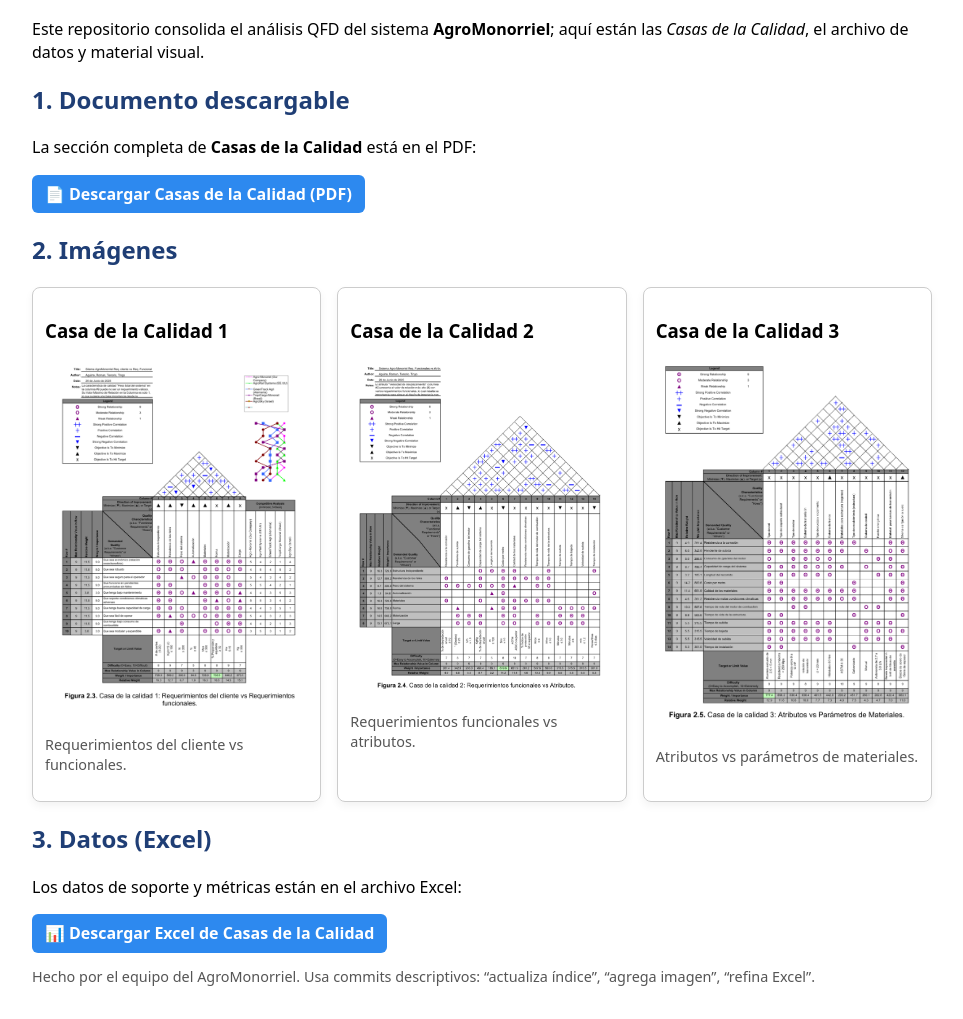
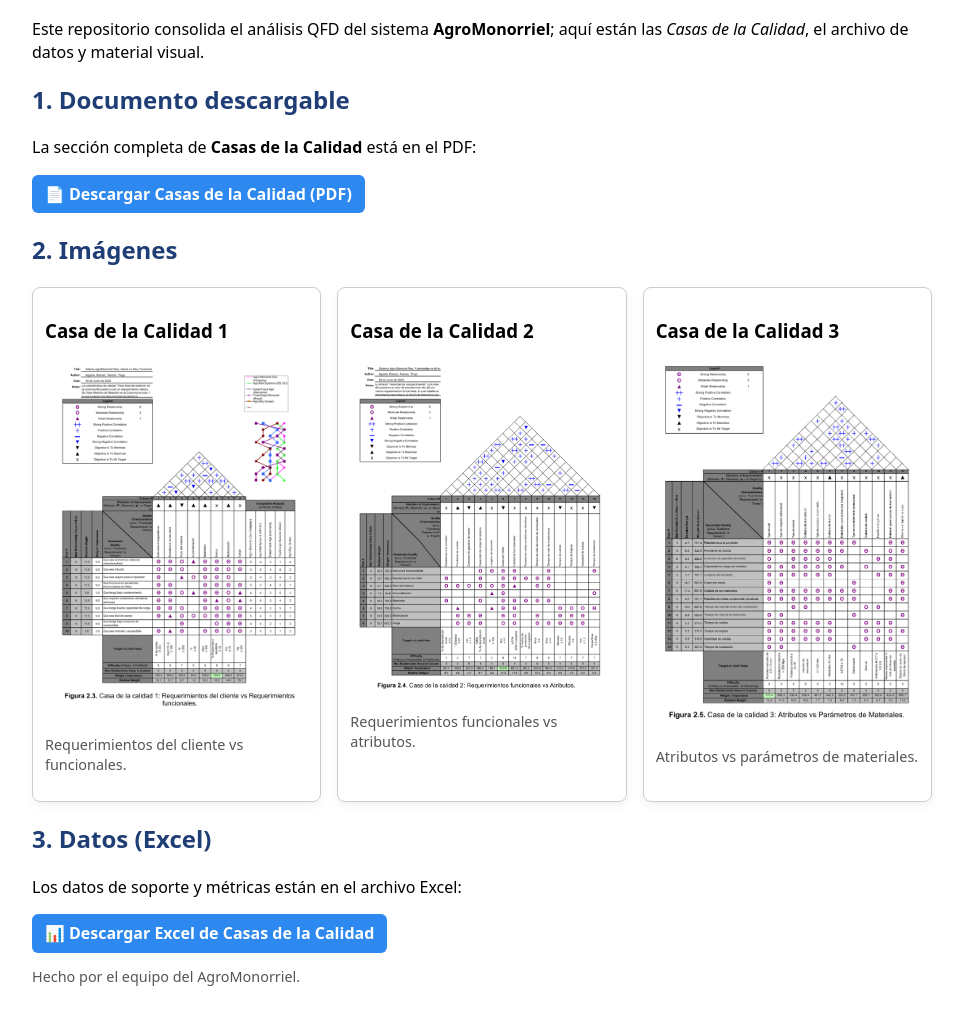
Before and after one commit to Alejoct332/CASAS-DE-LA-CALIDAD-PROYECTO-AGROMONORRIEL, a plain HTML site: page index.html in a window 1280 px wide. Shown: the part 80-1099 px from the top of the page, without its empty margins (158-1121 px from the left). Drawn offline with Linux system fonts and the light colour scheme; files whose address does not match are found by name.

Commit message:
Update index.html

```diff
--- a/index.html
+++ b/index.html
@@ -58,7 +58,7 @@
   </section>
 
   <footer>
-    <p class="small">Hecho por el equipo del AgroMonorriel. Usa commits descriptivos: “actualiza índice”, “agrega imagen”, “refina Excel”.</p>
+    <p class="small">Hecho por el equipo del AgroMonorriel. </p>
   </footer>
 </body>
 </html>
```
